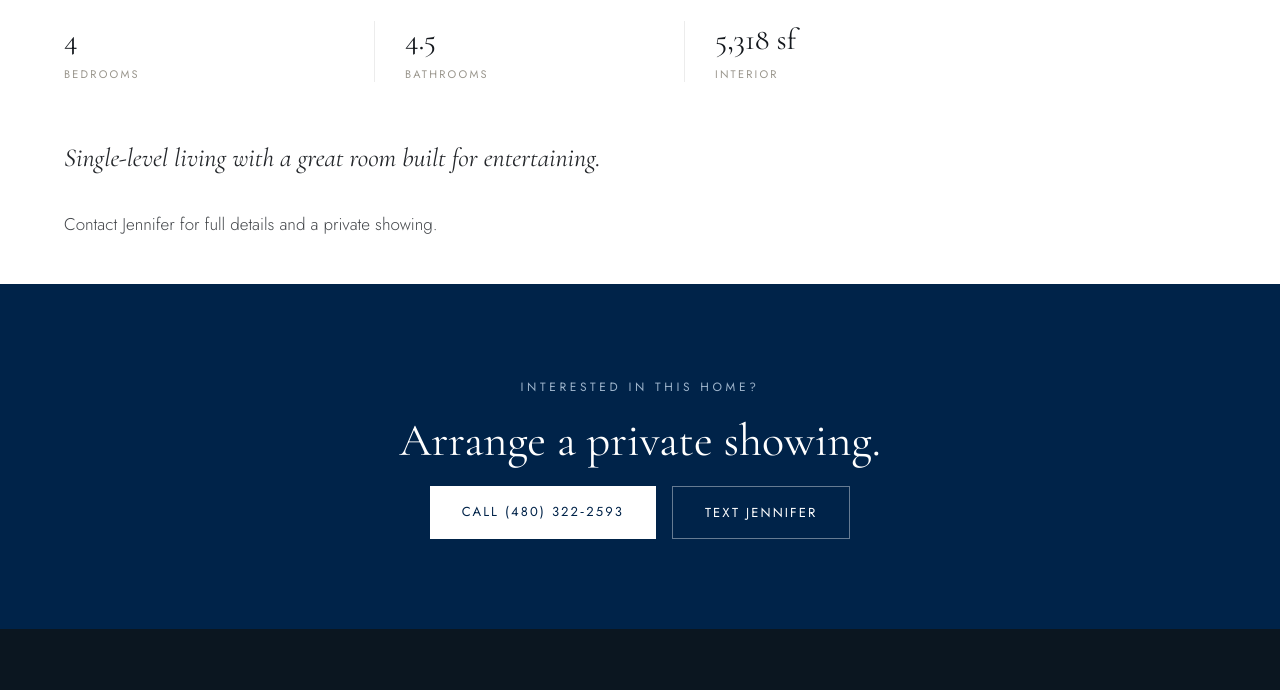
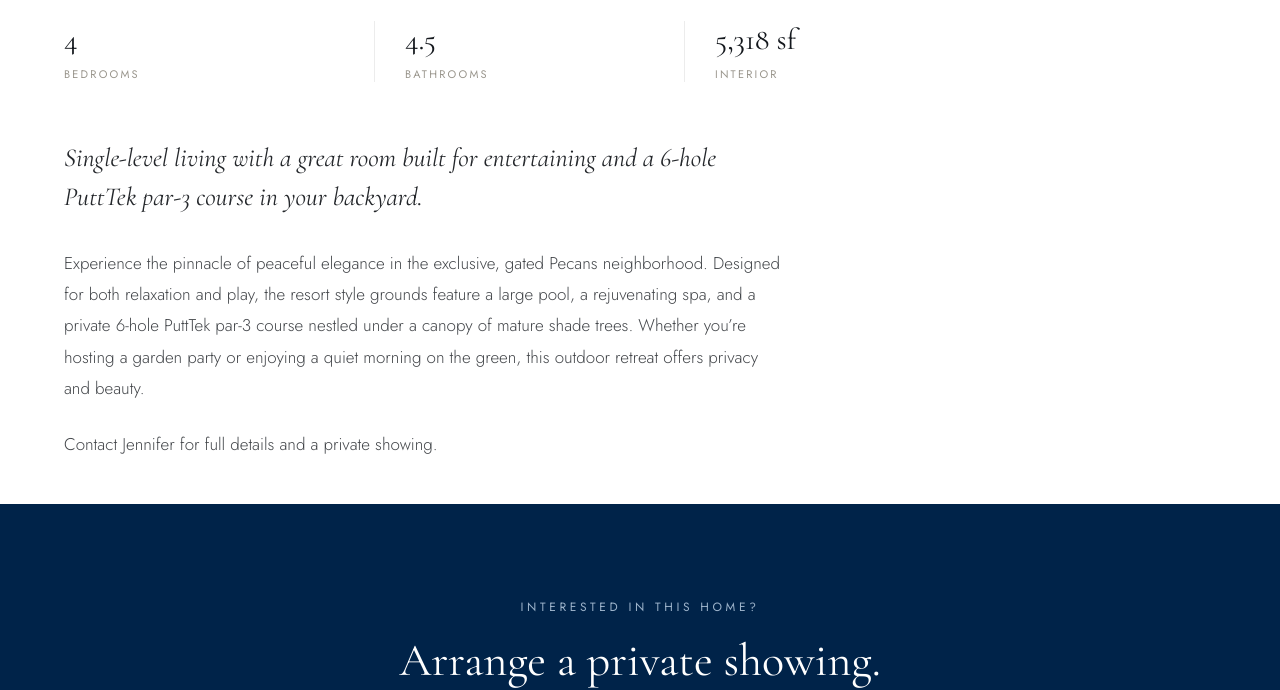
Before and after one commit to chelseawinstead/jennifer-schumacher, an Astro site: page /listings/paradise-valley-estate in a window 1280 px wide. Shown: the part 880-1570 px from the top of the page. Built offline with nearby package versions, Linux system fonts and the light colour scheme; Astro itself is replaced by a stand-in of ours.

Commit message:
Updated 2 files via CloudCannon.

```diff
--- a/src/content/listings/paradise-valley-estate.md
+++ b/src/content/listings/paradise-valley-estate.md
@@ -6,11 +6,15 @@ status: For sale
 beds: '4'
 baths: '4.5'
 sqft: 5,318 sf
-excerpt: Single-level living with a great room built for entertaining.
-image: /assets/80-web-or-mls-twilight6-ai-edit-1.png
+excerpt: >-
+  Single-level living with a great room built for entertaining and a 6-hole
+  PuttTek par-3 course in your backyard.
+image: /assets/80-web-or-mls-twilight6-ai-edit-2.png
 gallery: []
 featured: false
 published: true
 order: 2
 ---
+Experience the pinnacle of peaceful elegance in the exclusive, gated Pecans neighborhood. Designed for both relaxation and play, the resort style grounds feature a large pool, a rejuvenating spa, and a private 6-hole PuttTek par-3 course nestled under a canopy of mature shade trees. Whether you're hosting a garden party or enjoying a quiet morning on the green, this outdoor retreat offers privacy and beauty.
+
 Contact Jennifer for full details and a private showing.
```
Also changed, not shown: public/assets/80-web-or-mls-twilight6-ai-edit-2.png (added).
